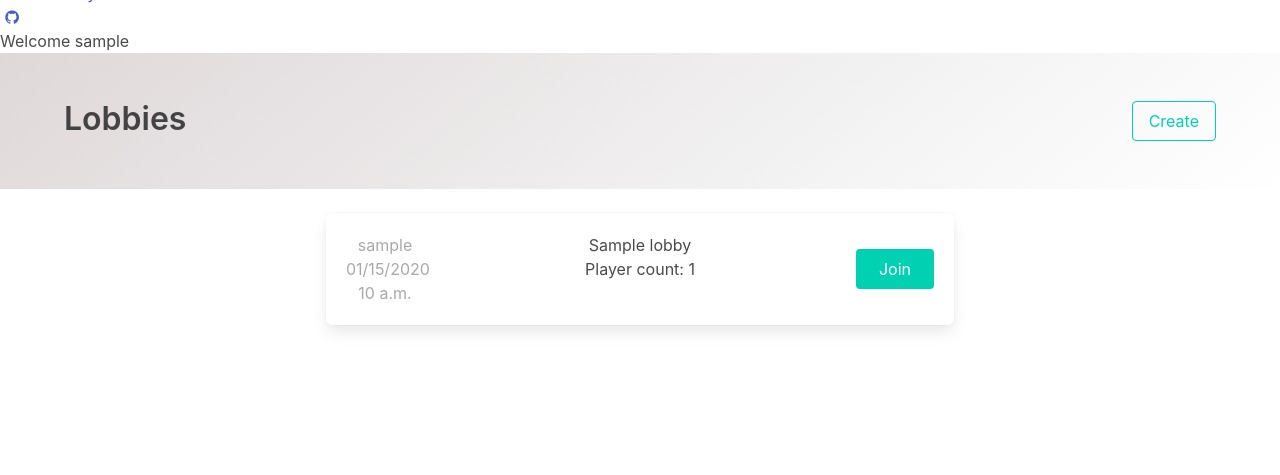
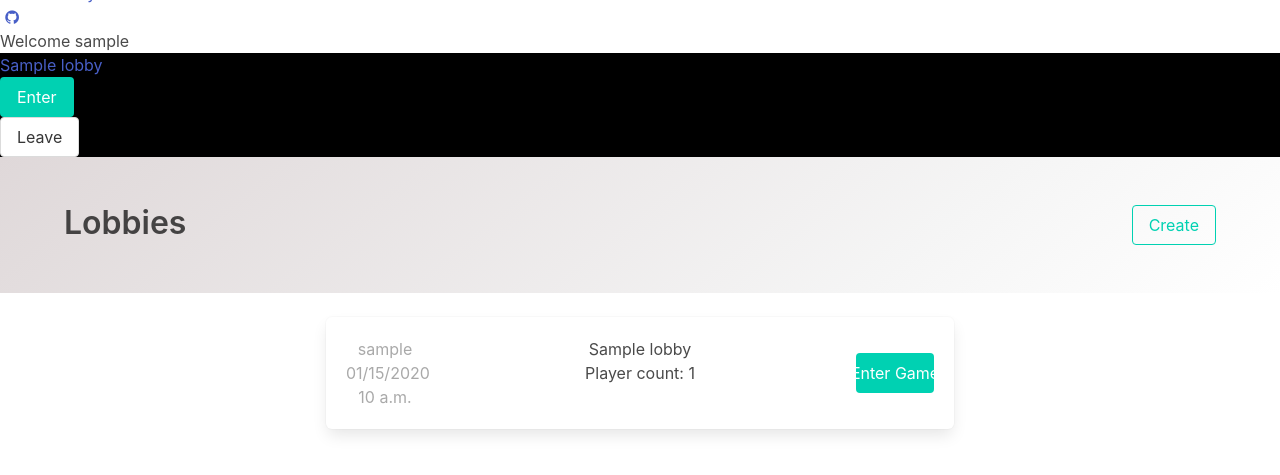
Before and after one commit to sampsonbryce/GravitationalSpaceRace, a Django app: page /client/lobby/list in a window 1280 px wide. Shown: the part 325-800 px from the top of the page. Run offline with Django 3.2, Linux system fonts and the light colour scheme; a user stored in the database is signed in; tables that the repository leaves empty hold one stand-in row (values such as "Sample post"); one stand-in notice (Sample message) is shown; some libraries are stand-ins or nearby versions.

Commit message:
lots of updates. sockets working properly

```diff
--- a/client/consumers.py
+++ b/client/consumers.py
@@ -42,14 +42,14 @@ def ws_chat_disconnect(message):
 # ----------------------CONTROL--------------------------------
 @channel_session_user_from_http
 def ws_control_connect(message):
-    print('control connect')
+    print('CONTROL connect')
     l_map = LobbyUserMap.objects.get(user=message.user)
     message.reply_channel.send({"accept": True})
     Group("{0}-control".format(l_map.lobby.id)).add(message.reply_channel)
 
 @channel_session_user
 def ws_control_receive(message):
-    print(message)
+    print("CONTROL:", message)
     l_map = LobbyUserMap.objects.get(user=message.user)
     if not l_map.is_admin:
         print('NOT ADMIN')
@@ -57,7 +57,7 @@ def ws_control_receive(message):
 
     action = message.content['text']
     Group("{0}-control".format(l_map.lobby.id)).send({
-        "data": json.dumps({
+        "text": json.dumps({
             "action": action,
         })
     })
--- a/client/static/client/js/sockets.js
+++ b/client/static/client/js/sockets.js
@@ -1,9 +1,9 @@
 function Sockets(){
     // Chat Socket default
-    this.chat_socket = new WebSocket("ws://" + window.location.host + "/lobby/chat/");
+    this.chat_socket = new WebSocket("ws://" + window.location.host + "/client/lobby/chat/");
 
     // Control Socket Default
-    this.control_socket = new WebSocket("ws://" + window.location.host + "/lobby/control/");
+    this.control_socket = new WebSocket("ws://" + window.location.host + "/client/lobby/control/");
 }
 
 Sockets.prototype.getChatSocket = function(){
--- a/client/templates/client/lobby_list.html
+++ b/client/templates/client/lobby_list.html
@@ -39,7 +39,18 @@
                                 <p>Player count: {{ lobby.player_count }}</p>
                             </div>
                             <div class="column is-2 children-is-vertical-center">
-                                <a class="button is-primary" href="{% url 'client:lobby_join' lobby.id %}">Join</a>
+                                <a class="button is-primary" href="{% url 'client:lobby_join' lobby.id %}"
+                                   {% if lobby.started and lobby.id != my_lobby %}disabled{% endif %}>
+                                    {% if lobby.started and lobby.id == my_lobby %}
+                                        Enter Game
+                                    {% elif lobby.started %}
+                                        Started
+                                    {% elif lobby.id == my_lobby %}
+                                        Enter
+                                    {% else %}
+                                        Join
+                                    {% endif %}
+                                </a>
                             </div>
                         </div>
                     </div>
--- a/client/views.py
+++ b/client/views.py
@@ -2,12 +2,27 @@ from django.contrib.auth.decorators import login_required
 from django.core.exceptions import ObjectDoesNotExist
 from django.http import HttpResponseRedirect, Http404
 from django.db.models import Count
-from django.shortcuts import render, redirect
+from django.shortcuts import render, redirect, get_object_or_404
 from .models import Lobby, LobbyUserMap
 from django.contrib.auth.models import User
 from .forms import CreateLobbyForm
+from django.contrib import messages
+import re
 
-from websocket import create_connection
+def lobby_navbar(request):
+    context = {}
+
+    map = LobbyUserMap.objects.filter(user=request.user)
+    if map.count() > 0:
+        lobby = map.get().lobby
+        context["display_lobby_navbar"] = True
+        context["lobby"] = lobby
+
+    print("full path:", request.get_full_path())
+    if re.match(r'^/client/lobby/[0-9]+/$', request.get_full_path()) is not None:
+        context["display_lobby_navbar"] = False
+
+    return context
 
 
 @login_required(login_url='/accounts/login/')
@@ -21,41 +36,46 @@ def game(request):
 
 @login_required(login_url='/accounts/login/')
 def lobby_start(request):
-
     lobby_map = LobbyUserMap.objects.get(user=request.user)
     lobby = Lobby.objects.get(id=lobby_map.lobby.id)
-    print('in start', lobby)
 
     if lobby.started:
         # redirect to game if already started
-        print('redirecting')
         return redirect('client:game')
     elif lobby_map.is_admin:
-        print('you are admin')
         lobby.started = True
         lobby.save()
 
-        # send ws request
-        # ws = create_connection("ws://localhost:8000/lobby_start/")
-        # print('sending ws request')
-        # ws.send("Hello World")
-        # result = ws.recv()
-        # print('result:', result)
-        # ws.close()
-
-    print('redirecting')
     return redirect('client:game')
 
 
 @login_required(login_url='/accounts/login/')
 def lobby_list(request):
     # get lobbies and render view for lobbies
+    lobbies = []
     try:
-        lobbies = Lobby.objects.annotate(player_count=Count('lobbyusermap__user'))
+        lobbies_list = Lobby.objects.annotate(player_count=Count('lobbyusermap__user'))
+        for lobby in lobbies_list:
+            if lobby.player_count == 0:
+                LobbyUserMap.objects.filter(lobby=lobby).delete()
+                lobby.delete()
+            else:
+                lobbies.append(lobby)
     except Lobby.DoesNotExist:
-        lobbies = []
+        pass
 
-    return render(request, 'client/lobby_list.html', {'lobbies': lobbies})
+    map = LobbyUserMap.objects.filter(user=request.user)
+    if map.count() > 0:
+        my_lobby = map.get().lobby.id
+    else:
+        my_lobby = -1
+
+    context = {
+        'lobbies': lobbies,
+        'my_lobby': my_lobby
+    }
+
+    return render(request, 'client/lobby_list.html', context)
 
 
 @login_required(login_url='/accounts/login/')
@@ -74,7 +94,6 @@ def lobby_create(request):
 
             # create map for user
             map = LobbyUserMap(is_admin=True, user=request.user, lobby=lobby)
-            print('map:', map.is_admin, )
             map.save()
 
             return HttpResponseRedirect("/client/lobby/join/{0}".format(lobby.id))
@@ -83,20 +102,28 @@ def lobby_create(request):
 
     return render(request, 'client/lobby_create.html', {'form': form})
 
-
 @login_required(login_url='/accounts/login/')
 def lobby_join(request, lobby_id):
     if request.user.is_authenticated():
+        lobby = get_object_or_404(Lobby, id=lobby_id)
 
-        # remove all current lobby maps for user
-        try:
-            map = LobbyUserMap.objects.filter(user=request.user)
-            print('MAP', map)
-            print('----------------------MAP---------------------:', map.get(), map.count())
+        map = LobbyUserMap.objects.filter(user=request.user)
+        if lobby.started:
+            if map.count() == 0:
+                print("No maps, redirecting")
+                messages.error(request, "Cannot join a lobby where the game has started, unless you were already in lobby")
+                return HttpResponseRedirect("/client/lobby/list")
+            else:
+                if map.get().lobby.id != lobby_id:
+                    print("Not in lobby, redirecting")
+                    messages.error(request, "Cannot join a lobby where the game has started, unless you were already in lobby")
+                    return HttpResponseRedirect("/client/lobby/list")
+                else:
+                    return HttpResponseRedirect("/client")
+        else:
+            # remove all current lobby maps for user
             if map.get().lobby.id != lobby_id:
                 map.delete()
-        except LobbyUserMap.DoesNotExist as e:
-            print('no maps', e)
 
         # make admin if only person in lobby
         is_admin = False
--- a/core/static/core/css/main.css
+++ b/core/static/core/css/main.css
@@ -7,3 +7,7 @@
     flex-direction:column;
     justify-content:center;
 }
+.lobby-navbar{
+	background-color:black;
+	color:white;
+}
--- /dev/null
+++ b/core/static/core/js/main.js
@@ -0,0 +1,19 @@
+$(function(){
+    $("#lobby-navbar-leave").click(function(e){
+        e.preventDefault();
+        activateModal("Are you sure you want to leave the lobby?", function(){
+            window.location.href = $(e.target).attr("href");
+        });
+    });
+});
+
+function activateModal(content, confirm){
+    var modal = $('.modal');
+    modal.find('.modal-close').click(function(){
+        modal.removeClass('is-active');
+    });
+    var modal_content = modal.find('.modal-content');
+    modal_content.find('.content').html(content);
+    modal_content.find('.modal-confirm').click(confirm);
+    modal.addClass('is-active');
+}
--- a/core/templates/core/home.html
+++ b/core/templates/core/home.html
@@ -7,6 +7,7 @@
     <link rel="stylesheet" href="https://cdnjs.cloudflare.com/ajax/libs/bulma/0.3.1/css/bulma.css" />
     <link rel="stylesheet" href="{% static 'core/css/main.css' %}" />
     <link href="https://maxcdn.bootstrapcdn.com/font-awesome/4.7.0/css/font-awesome.min.css" rel="stylesheet" integrity="sha384-wvfXpqpZZVQGK6TAh5PVlGOfQNHSoD2xbE+QkPxCAFlNEevoEH3Sl0sibVcOQVnN" crossorigin="anonymous">
+    <link href="https://cdnjs.cloudflare.com/ajax/libs/toastr.js/latest/toastr.min.css" rel="stylesheet" />
     {% block stylesheets %}
     {% endblock %}
     {% block styles %}
@@ -61,6 +62,49 @@
     </div>
 </nav>
 
+{% if display_lobby_navbar %}
+    <nav class="nav lobby-navbar">
+        <div class="nav-left">
+            <a class="nav-item">
+                {{ lobby.name }}
+            </a>
+        </div>
+
+        <div class="nav-center">
+            <span class="nav-item">
+                <a class="button is-primary" href="{% url 'client:lobby' lobby.id %}">
+                    Enter
+                </a>
+            </span>
+        </div>
+
+        <!-- This "nav-toggle" hamburger menu is only visible on mobile -->
+        <!-- You need JavaScript to toggle the "is-active" class on "nav-menu" -->
+        <span class="nav-toggle">
+        <span></span>
+        <span></span>
+        <span></span>
+      </span>
+
+        <!-- This "nav-menu" is hidden on mobile -->
+        <!-- Add the modifier "is-active" to display it on mobile -->
+        <div class="nav-right nav-menu">
+            <span class="nav-item">
+                   <a id="lobby-navbar-leave" class="button" href="{% url 'client:lobby_leave' lobby.id %}">Leave</a>
+            </span>
+        </div>
+    </nav>
+{% endif %}
+
+<div class="modal">
+  <div class="modal-background"></div>
+  <div class="modal-content box">
+      <div class="content"></div>
+      <button class="modal-confirm button is-primary">Confirm</button>
+  </div>
+  <button class="modal-close"></button>
+</div>
+
 {% block body %}
 {% endblock %}
 
@@ -68,6 +112,20 @@
   src="https://code.jquery.com/jquery-3.1.1.min.js"
   integrity="sha256-hVVnYaiADRTO2PzUGmuLJr8BLUSjGIZsDYGmIJLv2b8="
   crossorigin="anonymous"></script>
+<script src="https://cdnjs.cloudflare.com/ajax/libs/toastr.js/latest/toastr.min.js"></script>
+<script>
+    $(function() {
+        // toastr from messages
+        {% if messages %}
+            {% for message in messages %}
+                {% if message.level == DEFAULT_MESSAGE_LEVELS.ERROR %}
+                    toastr.error("{{ message }}", "Uh oh!");
+                {% endif %}
+            {% endfor %}
+        {% endif %}
+    });
+</script>
+<script src="{% static "core/js/main.js" %}"></script>
 {% block scripts %}
 {% endblock %}
 
--- a/spacegame/routing.py
+++ b/spacegame/routing.py
@@ -3,7 +3,4 @@ from client.routing import client_routing
 
 channel_routing = [
     include(client_routing, path=r"^/client"),
-    route("websocket.receive", 'core.consumers.ws_message'),
-    route("websocket.connect", 'core.consumers.ws_add'),
-    route("websocket.disconnet", 'core.consumers.ws_disconnect'),
 ]
--- a/spacegame/settings.py
+++ b/spacegame/settings.py
@@ -65,6 +65,7 @@ TEMPLATES = [
                 'django.template.context_processors.request',
                 'django.contrib.auth.context_processors.auth',
                 'django.contrib.messages.context_processors.messages',
+                'client.views.lobby_navbar',
             ],
         },
     },
@@ -135,3 +136,5 @@ USE_TZ = True
 STATIC_URL = '/static/'
 
 LOGIN_REDIRECT_URL = '/client/lobby/list'
+
+MESSAGE_STORAGE = 'django.contrib.messages.storage.session.SessionStorage'
```
Also changed, not shown: client/static/client/js/lobby.js (+9 -2 lines), client/templates/client/game.html (+24 -6 lines), core/consumers.py (deleted, +0 -28 lines), core/static/core/js/__init__.py (added).
